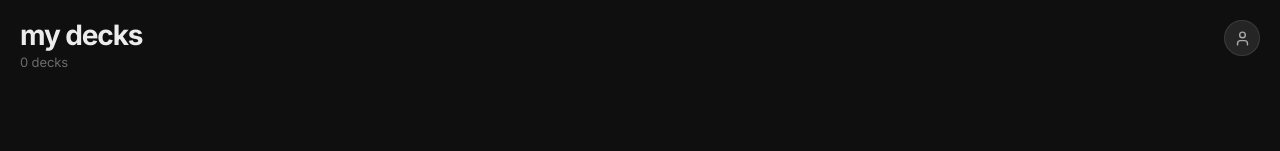
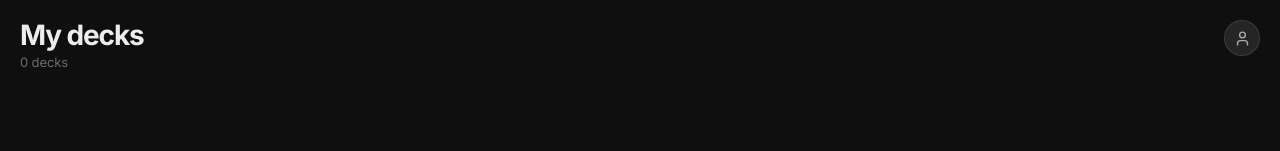
Before and after one commit to alabreu/alabreu.github.io, a React (Vite) app in the folder mtg-deck-builder/: page /#/ in a window 1280 px wide. Shown: the top 151 px of the page. Built offline with nearby package versions, Linux system fonts and the light colour scheme.

Commit message:
Capitalize title to 'My decks'

```diff
--- a/mtg-deck-builder/src/pages/Home.tsx
+++ b/mtg-deck-builder/src/pages/Home.tsx
@@ -274,7 +274,7 @@ export default function Home() {
                   lineHeight: 1.1,
                 }}
               >
-                my decks
+                My decks
               </h1>
               <p
                 style={{
```
